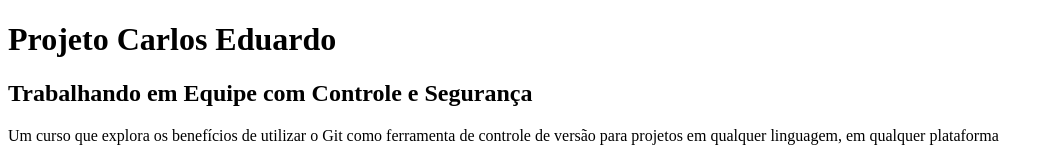
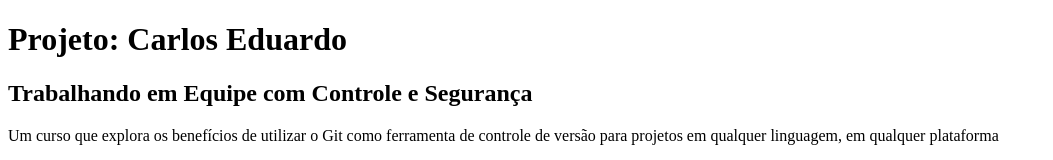
Before and after one commit to kduardo/curso-git, a plain HTML site: page index.html in a window 1280 px wide. Shown: the top 160 px of the page, without its empty margins (0-1053 px from the left). Drawn offline with Linux system fonts and the light colour scheme.

Commit message:
Alteração no cabeçalho

```diff
--- a/index.html
+++ b/index.html
@@ -4,7 +4,7 @@
 	<title></title>
 </head>
 <body>
-	<h1>Projeto Carlos Eduardo</h1>
+	<h1>Projeto: Carlos Eduardo</h1>
 	<h2>Trabalhando em Equipe com Controle e Segurança</h2>
 
 	<p>Um curso que explora os benefícios de utilizar o Git como ferramenta de controle de versão para projetos em qualquer linguagem, em qualquer plataforma</p>
```
